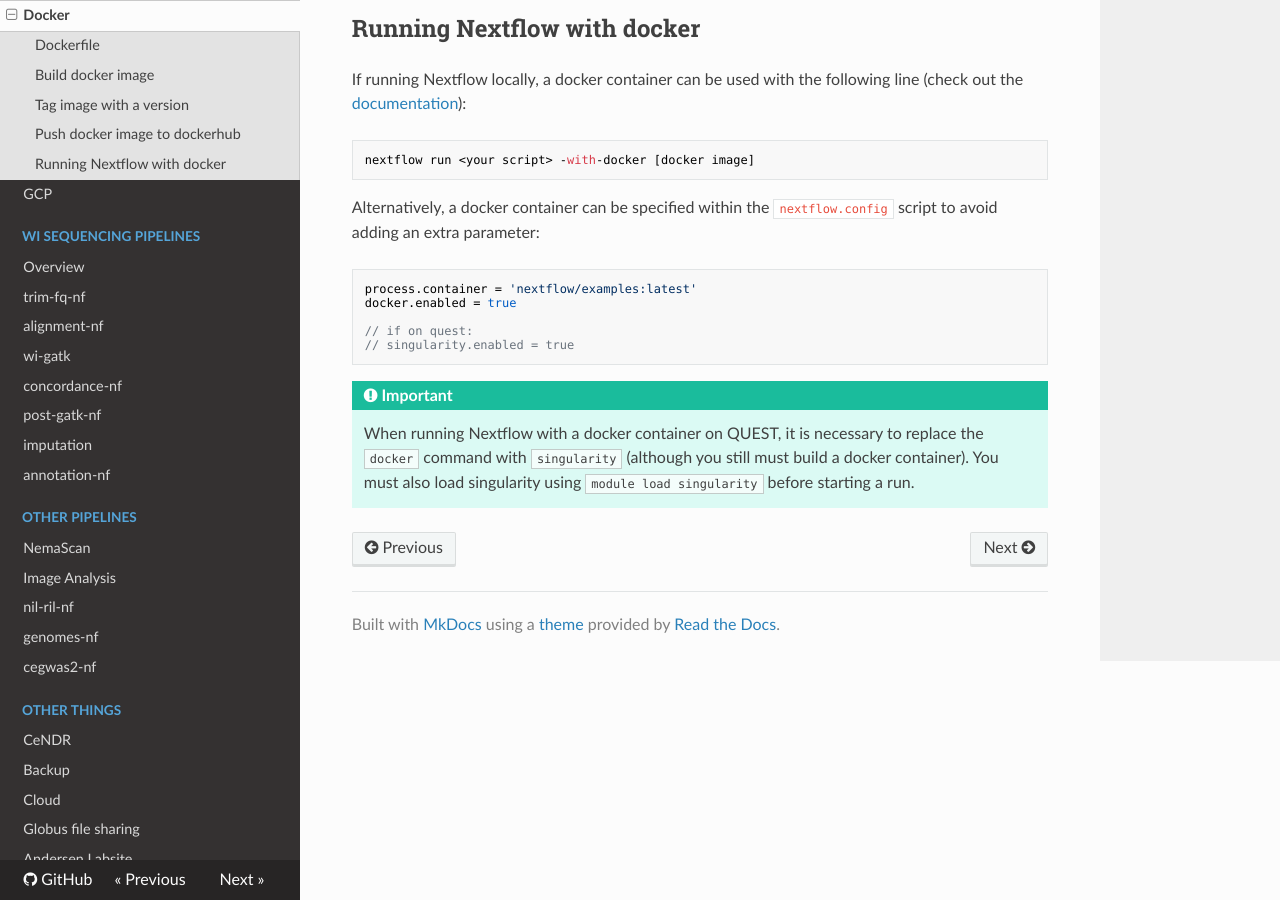
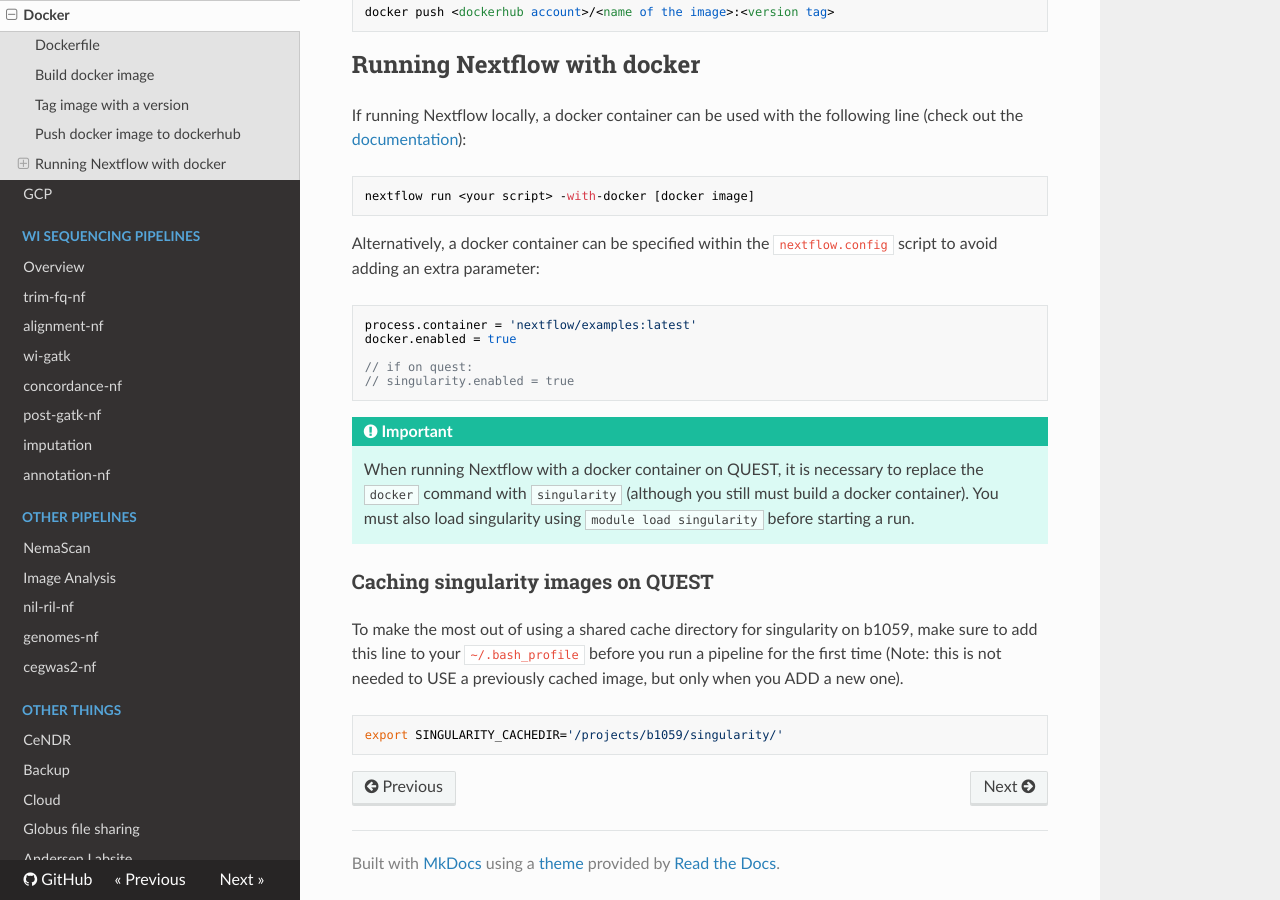
Before and after one commit to AndersenLab/dry-guide, an MkDocs documentation site: the page built from docs/pipeline-docker.md, in a window 1280 px wide and 900 px high, scrolled down 2058 px. Built offline with MkDocs 1.6.1, drawn with Linux system fonts in a browser that asks for light colours; nearby versions of some CDN libraries; some of the changed text lies outside the part shown.

Commit message:
add export singularity cachedir

````diff
--- a/docs/pipeline-docker.md
+++ b/docs/pipeline-docker.md
@@ -106,3 +106,11 @@
 
 !!! Important
     When running Nextflow with a docker container on QUEST, it is necessary to replace the `docker` command with `singularity` (although you still must build a docker container). You must also load singularity using `module load singularity` before starting a run.
+
+### Caching singularity images on QUEST
+
+To make the most out of using a shared cache directory for singularity on b1059, make sure to add this line to your `~/.bash_profile` before you run a pipeline for the first time (Note: this is not needed to USE a previously cached image, but only when you ADD a new one).
+
+```
+export SINGULARITY_CACHEDIR='/projects/b1059/singularity/'
+```
````
